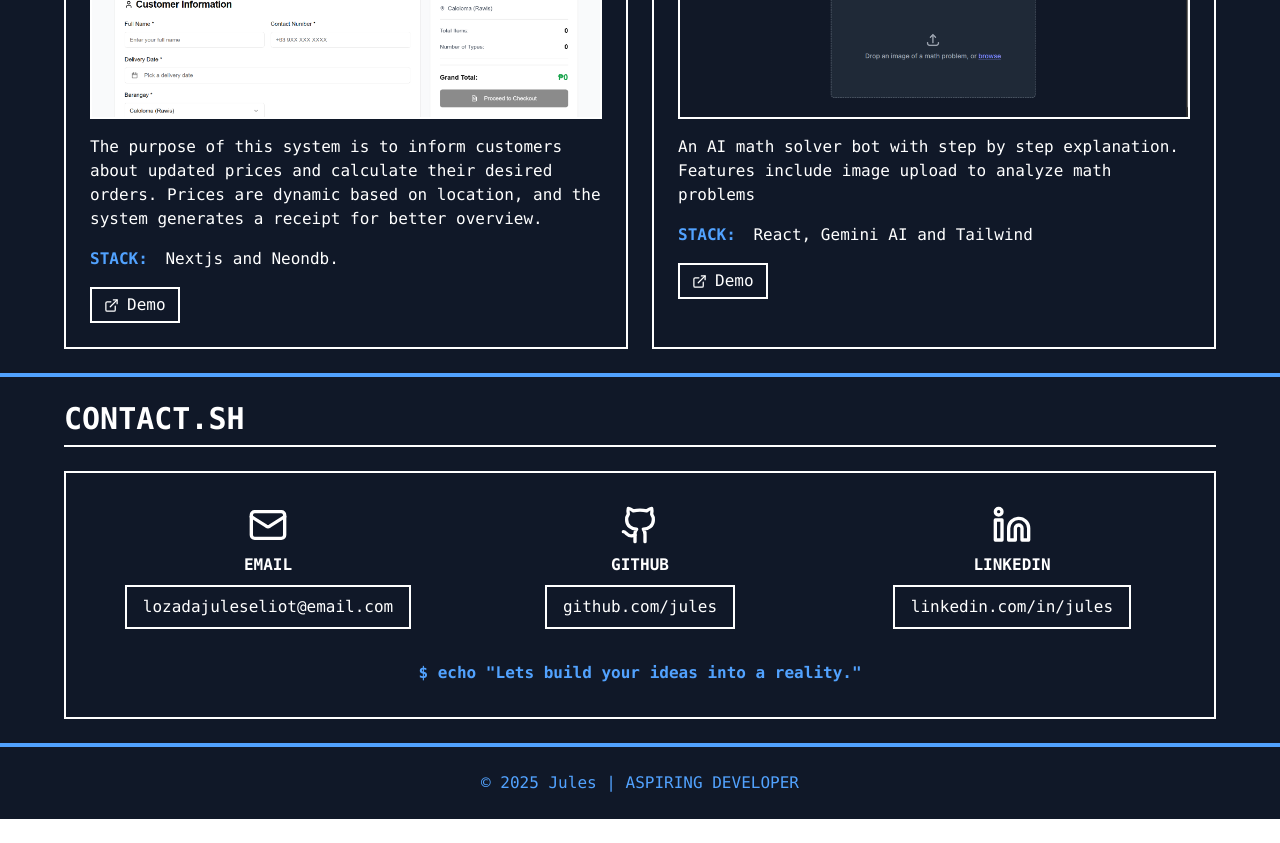
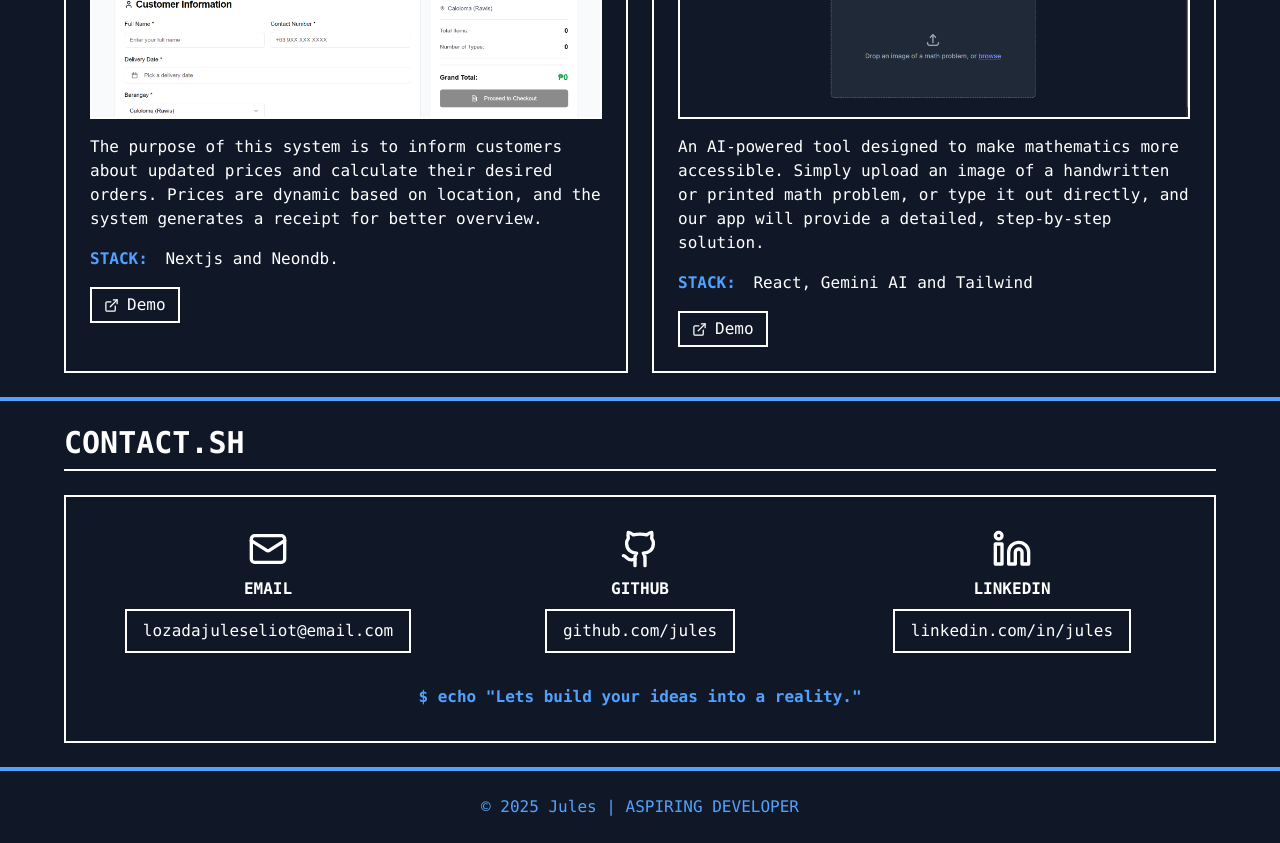
Before and after one commit to julesample/jules-portfolio, a Vue app: page / in a window 1280 px wide. Shown: the part 2660-3503 px from the top of the page. Before the commit the page ends 3479 px from the top, so only its background shows below. Built offline with nearby package versions, Linux system fonts and the light colour scheme.

Commit message:
Update App.vue

```diff
--- a/src/App.vue
+++ b/src/App.vue
@@ -335,8 +335,8 @@ Key features include real-time chat, post editing, account blocking, image posti
                   className="w-full h-48 object-cover border-2 border-white mb-4"
                 />
                 <p className="mb-4">
-                       An AI math solver bot with step by step explanation. Features include image upload to
-                       analyze math problems
+                      An AI-powered tool designed to make mathematics more accessible.
+                     Simply upload an image of a handwritten or printed math problem, or type it out directly, and our app will provide a detailed, step-by-step solution.
                 </p>
                 <div className="mb-4">
                   <span className="text-blue-400 font-bold">STACK:</span>
```
